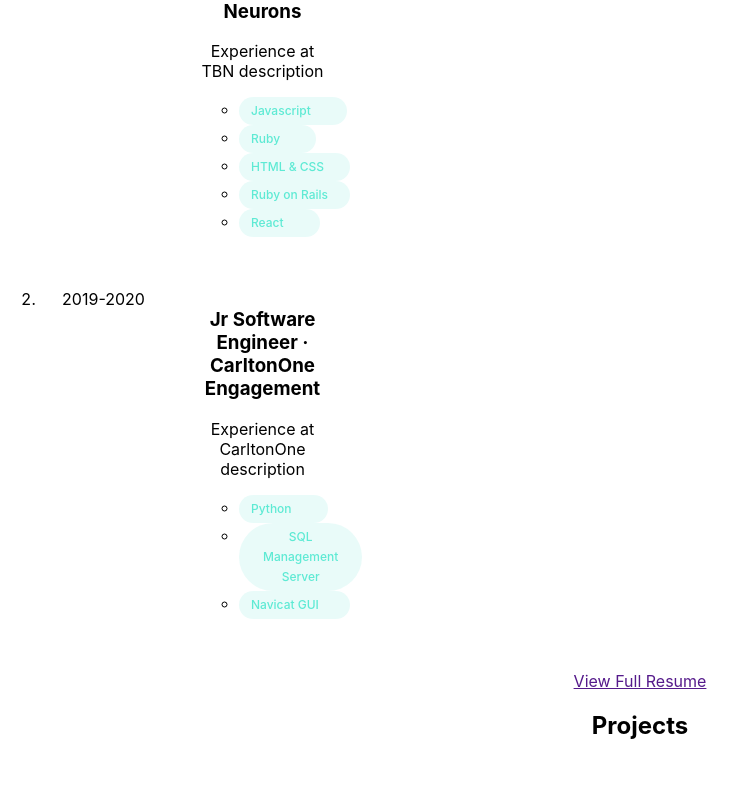
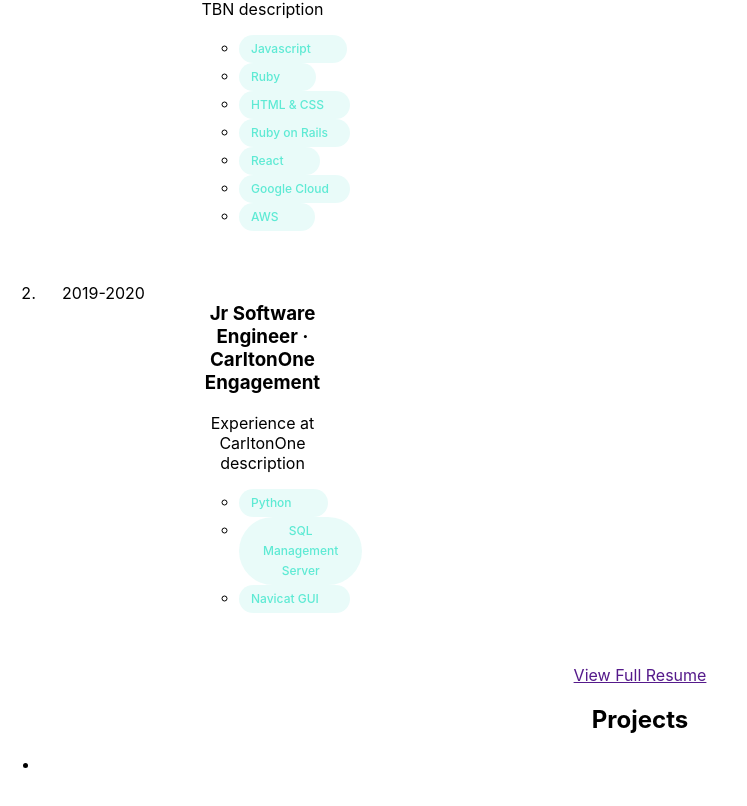
Before and after one commit to JashanB/Portfolio-V2, a React (Create React App) app: page / in a window 1280 px wide. Shown: the part 436-1242 px from the top of the page, without its empty margins (0-747 px from the left). Before the commit the page ends 1196 px from the top, so only its background shows below. Built offline with nearby package versions, Linux system fonts and the light colour scheme.

Commit message:
adding projects

```diff
--- a/src/components/app/App.js
+++ b/src/components/app/App.js
@@ -70,6 +70,8 @@
                         <li className='tech-item'><div className="tech-item-div">HTML & CSS</div></li>
                         <li className='tech-item'><div className="tech-item-div">Ruby on Rails</div></li>
                         <li className='tech-item'><div className="tech-item-div">React</div></li>
+                        <li className='tech-item'><div className="tech-item-div">Google Cloud</div></li>
+                        <li className='tech-item'><div className="tech-item-div">AWS</div></li>
                       </ul>
                     </div>
                   </div>
@@ -101,6 +103,14 @@
             <div className={smallScreen ? "content-div-visible" : "content-div-hidden"}>
               <h2>Projects</h2>
             </div>
+            <div>
+              <ul className='group/list'>
+                <li className='list-item'>
+                  <div className='list-item-grid'>
+                  </div>
+                </li>
+              </ul>
+            </div>
           </section>
         </main>
       </div>
```
